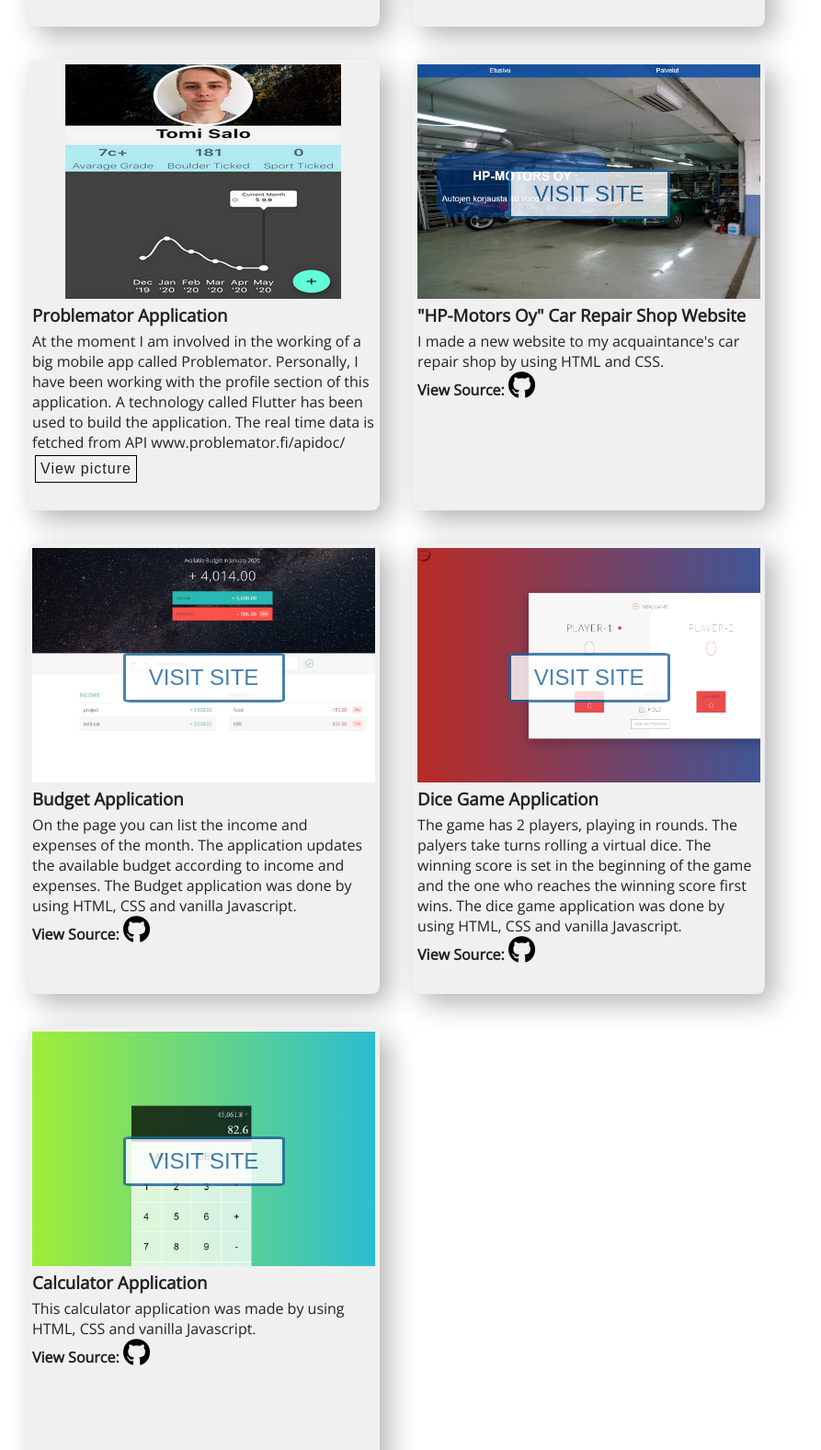
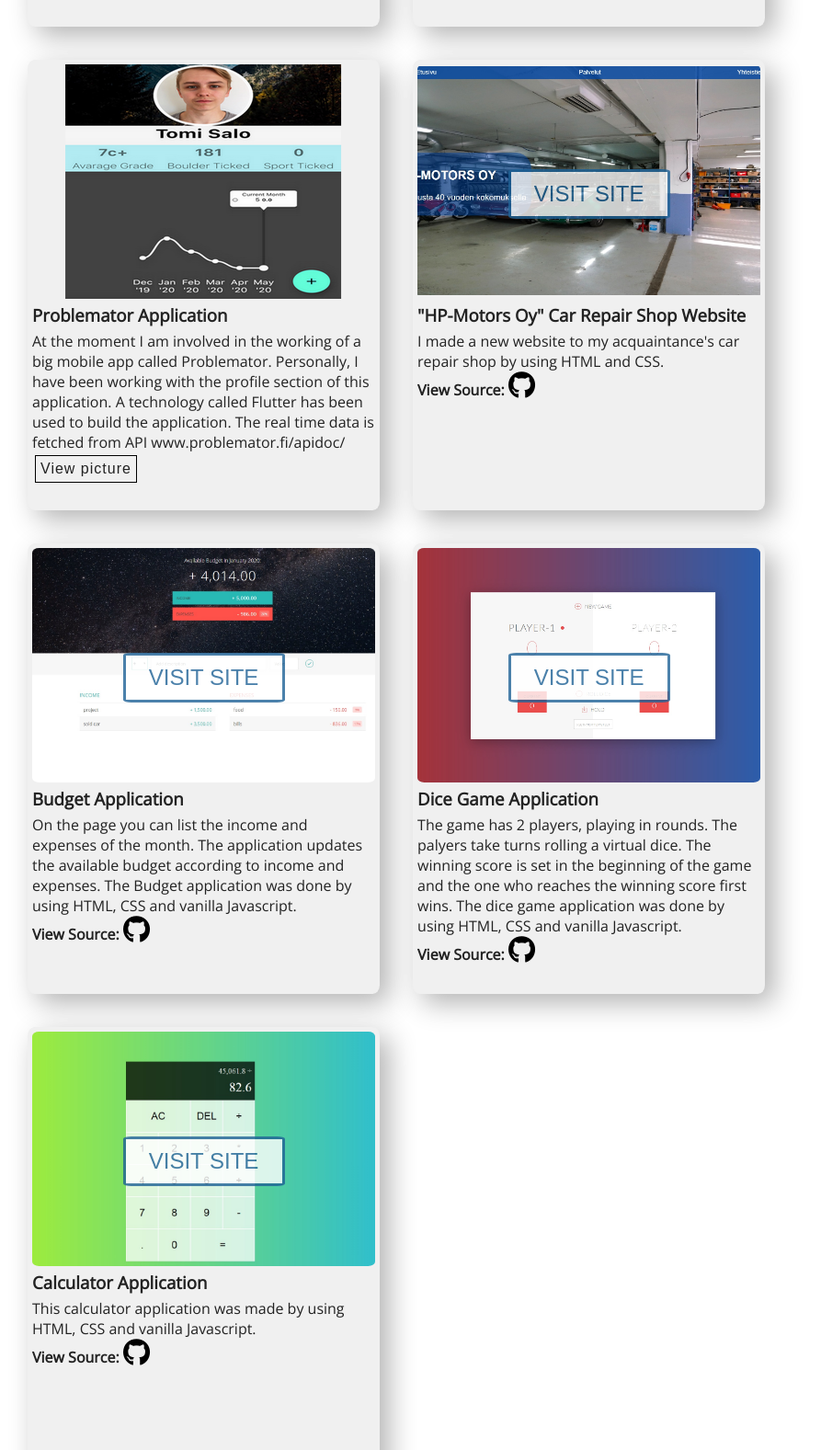
Before and after one commit to Eezi/Portfolio-v2, a plain HTML site: page index.html in a window 1280 px wide. Shown: the part 3254-4831 px from the top of the page at 92% size, without its empty margins (0-893 px from the left). Drawn offline with nearby package versions, Linux system fonts and the light colour scheme.

Commit message:
Projektien kuvien säätöä

```diff
--- a/style.css
+++ b/style.css
@@ -438,6 +438,7 @@ footer p {
     }
 
 
+
 }
 @media(min-width: 360px) {
 
@@ -570,7 +571,12 @@ svg {
     padding: 5px;
     height: 480px;
   }
-
+  .p-kuvat1 {
+    border-radius: 2%;
+    height: 255px;
+    background: url(corona.jpg);
+    background-size: cover;
+}
 
 
   @media screen and (max-width: 1250px) {
@@ -606,43 +612,48 @@ svg {
 }
 .p-kuvat {
     height: 255px;
-    background: url(burger.jpg);
-    background-size: cover;
+    background: url(burger.jpg) no-repeat center;
+    background-size: 200px;
+    min-width: auto;
 
 }
 .p-kuvat1 {
+    border-radius: 2%;
     height: 255px;
     background: url(corona.jpg);
     background-size: cover;
 }
 .p-kuvatt {
+    border-radius: 2%;
     height: 255px;
     background: url(prob-1.png) no-repeat center;
     min-width: 100%;
 
-
 }
 .p-kuvat2 {
+    border-radius: 2%;
     height: 255px;
-    background: url(hp-motors.jpg);
-    background-size: cover;
+    background: url(hp-motors.jpg) no-repeat center;
+    background-size: 530px;
 }
 .p-kuvat3 {
+    border-radius: 2%;
     height: 255px;
     background: url(budjetti.jpg);
     background-size: cover;
     min-width: 100%;
 }
 .p-kuvat4 {
+    border-radius: 2%;
     height: 255px;
-    background: url(noppa.jpg);
-    background-size: cover;
-    min-width: 100%;
+    background: url(noppa.jpg) no-repeat center;
+    background-size: 500px;
 }
 .p-kuvat5 {
+    border-radius: 2%;
     height: 255px;
-    background: url(laskin.jpg);
-    background-size: cover;
+    background: url(laskin.jpg) no-repeat center;
+    background-size: 400px;
 }
 .visit {
     font-family: Arial, Helvetica, sans-serif;
```
